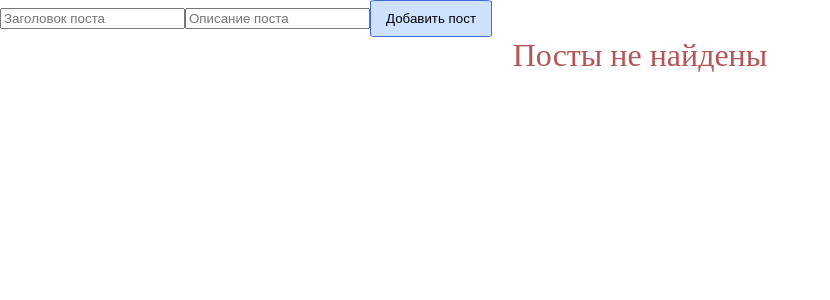
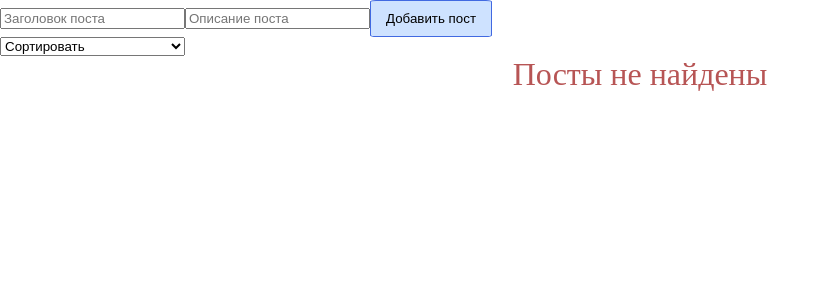
Before and after one commit to Ararat-M/react-posts, a React app: page / in a window 1280 px wide. Shown: the top 300 px of the page, without its empty margins (0-830 px from the left). Built offline with nearby package versions, Linux system fonts and the light colour scheme.

Commit message:
add sort

```diff
--- a/src/App.tsx
+++ b/src/App.tsx
@@ -7,19 +7,13 @@ import { MyForm } from "./components/UI/MyForm";
 import { MySelect } from "./components/UI/MySelect";
 
 export interface IPost {
+  [index: string]: string;
   id: string;
   title: string;
   description: string;
 }
 
 export function App() {
-  // const [posts, setPosts] = useState([
-  //   {id: "0", title: "aa", description: "bb"},
-  //   {id: "1", title: "bb", description: "cc"},
-  //   {id: "2", title: "cc", description: "aa"},
-  //   {id: "3", title: "11", description: "22"}
-  // ])
-
   const [posts, setPosts] = useState<IPost[]>([])
 
   const [selectedSort, setSelectedSort] = useState("")
@@ -32,10 +26,15 @@ export function App() {
     setPosts(posts.filter(e => e.id !==  id));
   }
 
+  function sortPosts(sort: string){
+    setSelectedSort(sort);
+    setPosts([...posts].sort( (a: IPost, b: IPost) => a[sort].localeCompare(b[sort]) ))
+  }
+
   return (
     <Layot>
       <MyForm create={createPost}/>
-      {/* <MySelect
+      <MySelect
         value={selectedSort}
         onChange={sortPosts}
         defaultName='Сортировать'
@@ -43,7 +42,7 @@ export function App() {
           {value: "title", name: "Сортировать по заголовку"},
           {value: "description", name: "Сортировать по описанию"},
         ]}
-      /> */}
+      />
       <Main>
         <PostList title="Posts" posts={posts} deleteItem={deletePost}></PostList>
       </Main>
--- a/src/components/PostItem/PostItem.tsx
+++ b/src/components/PostItem/PostItem.tsx
@@ -1,9 +1,11 @@
 import React from 'react'
 import classes from "./postItem.module.css"
 import { MyButton } from '../UI/MyButton';
-import { IPost } from '../../App';
 
-interface IPostItem extends IPost{
+interface IPostItem{
+  id: string;
+  title: string;
+  description: string;
   delete: (id: string) => void;
 }
 
```
